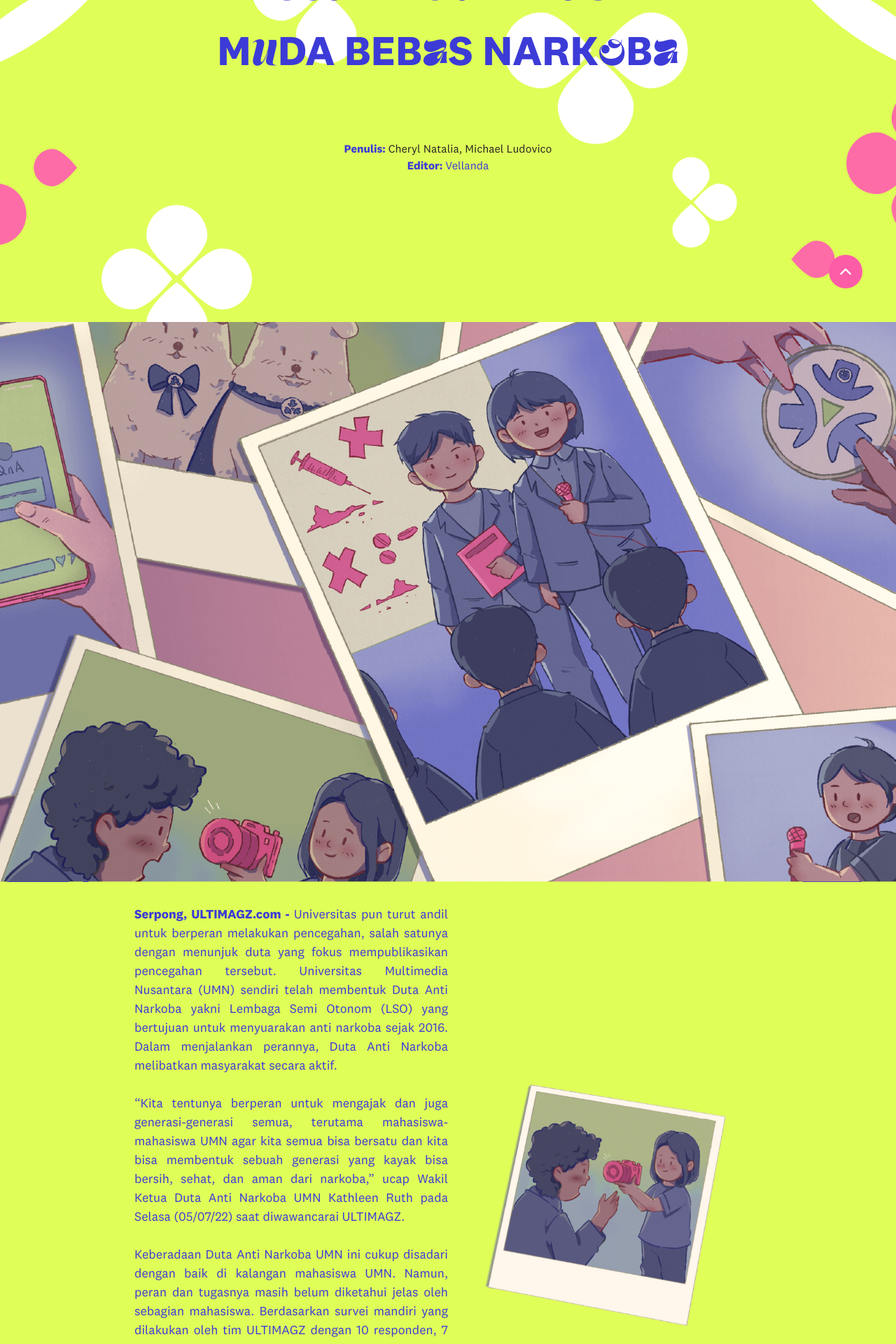
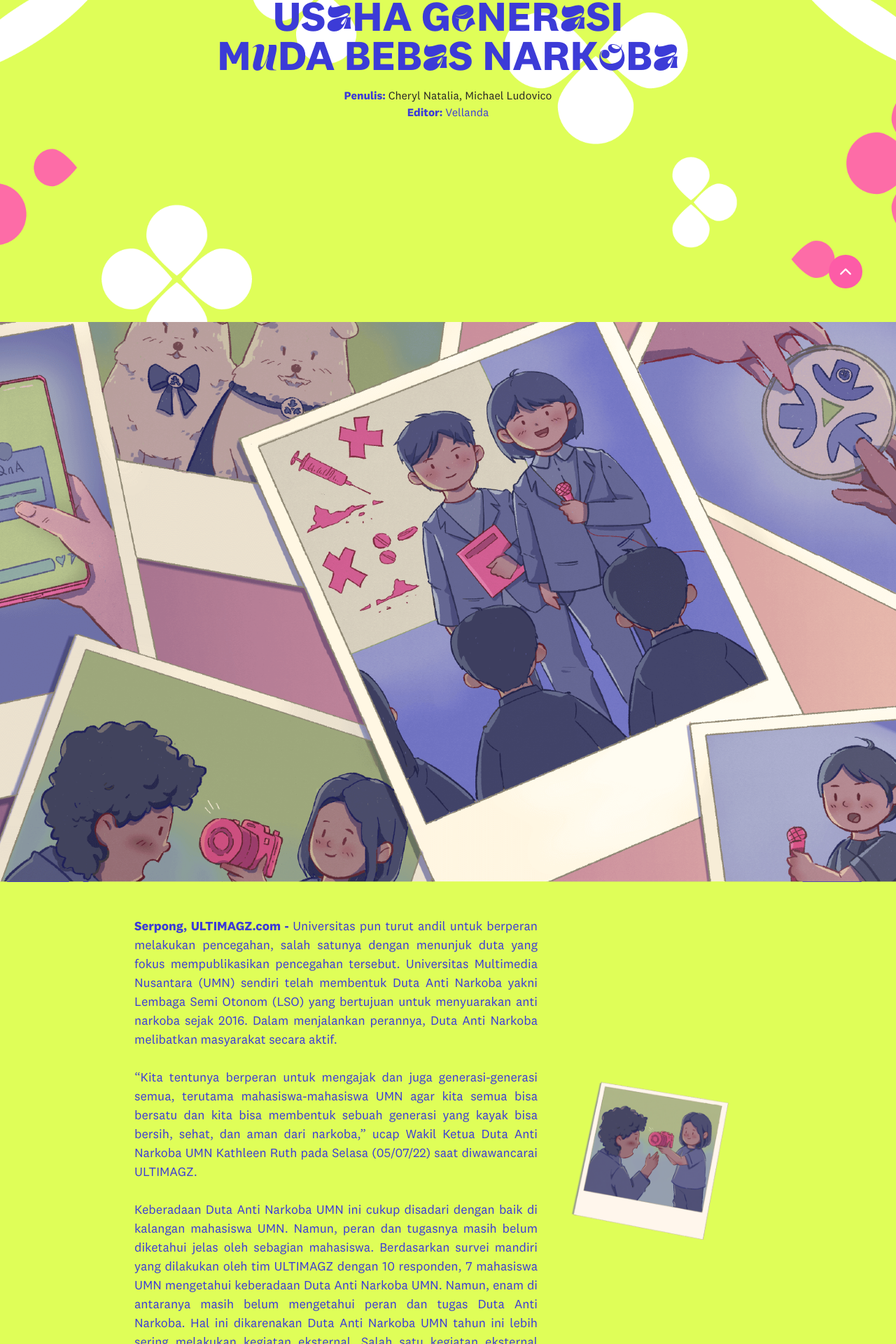
Before and after one commit to it-ultimagz/fokus-2022-react, a React (Create React App) app: page /articles/napza/inpus-peran-duta-anti-narkoba-umn in a window 1280 px wide. Shown: the part 340-2260 px from the top of the page at 70% size. Built offline with nearby package versions, Linux system fonts and the light colour scheme.

Commit message:
Update Inpus.jsx

```diff
--- a/src/pages/Inpus.jsx
+++ b/src/pages/Inpus.jsx
@@ -31,14 +31,14 @@ const Inpus = () => {
             </Text>
           </AOS>
           <AOS variants={fadeInUp} delay={0.4} triggerOnce={true}>
-            <Text fontWeight="bold" fontFamily="National2" fontSize={{ base: "4xl", md: "5xl", xl: "6xl", "2xl": "7xl" }} textAlign="center">
+            <Text mt="-1vw"lineHeight="4vw" fontWeight="bold" fontFamily="National2" fontSize={{ base: "4xl", md: "5xl", xl: "6xl", "2xl": "7xl" }} textAlign="center">
               US<S>A</S>HA G<S>E</S>NER<S>A</S>SI
               <br /> M<S>U</S>DA BEB<S>A</S>S NARK
               <S>O</S>B<S>A</S>
             </Text>
           </AOS>
         </VStack>
-        <AOS triggerOnce={true} variants={fadeInUp} mt="5rem" textAlign="center" fontFamily="National2" fontSize="md" delay={1.2}>
+        <AOS triggerOnce={true} variants={fadeInUp} mt="1rem" textAlign="center" fontFamily="National2" fontSize="md" delay={1.2}>
           <Text>
             <b>Penulis:</b>{" "}
             <Box as="span" fontWeight="300" color="var(--fokus-black)">
@@ -81,7 +81,7 @@ const Inpus = () => {
             </Text>
           </AOS>
           <AOS variants={zoomIn} delay={0.2} triggerOnce={true}>
-            <Image maxW={{ base: "60vw", lg: "35vw" }} src="/articles/napza/assets/image/inpus/Foto3.png" p="5vh" />
+            <Image maxW={{ base: "60vw", lg: "25vw" }} src="/articles/napza/assets/image/inpus/Foto3.png" p="5vh" />
           </AOS>
         </Flex>
       </Section>
@@ -113,10 +113,10 @@ const Inpus = () => {
       <Section bgImage="url('/articles/napza/assets/image/inpus/Inpus7.png')" bgRepeat="no-repeat" bgSize="cover" bgPos="center" minH="100vh" w="100vw">
         <Flex justifyContent="center" verticalAlign="center" alignSelf="center" alignItems="center" flexDirection="column" h="100%" py="4vh">
           <AOS variants={zoomIn} delay={0.2} triggerOnce={true}>
-            <Image maxW="60vw" src="/articles/napza/assets/image/inpus/wawancara.jpg" pb="3vh" />
+            <Image maxW="40vw" src="/articles/napza/assets/image/inpus/wawancara.jpg" pb="3vh" />
           </AOS>
           <AOS fontFamily="National2" variants={fadeInUp} delay={0.2} triggerOnce={true}>
-            <Flex justify="space-around" maxW="60vw" color="var(--fokus-blue)" fontWeight="300" fontSize="lg">
+            <Flex justify="space-around" maxW="55vw" color="var(--fokus-blue)" fontWeight="300" fontSize="lg">
               <Text textAlign="justify">
                 Setiap bulan, ada pula penyuluhan ke empat Sekolah Menengah Atas (SMA) seperti SMA BPK Penabur Gading Serpong dan Regina Pacis Jakarta. Duta
                 Anti Narkoba UMN juga akan melakukan kegiatan ke beberapa SMA lainnya pada bulan Juli. Tidak hanya itu, baru-baru ini, Duta Anti Narkoba UMN
@@ -136,7 +136,7 @@ const Inpus = () => {
       <Section bgColor="#dffe58" minH="100vh" w="100vw" py="4vh">
         <Flex justifyContent="center" verticalAlign="center" alignSelf="center" alignItems="center" flexDirection={{ base: "column", lg: "row" }} maxH="100%">
           <AOS variants={zoomIn} delay={0.2} triggerOnce={true}>
-            <Image maxW={{ base: "60vw", lg: "35vw" }} src="/articles/napza/assets/image/inpus/Foto7.png" p="5vh" />
+            <Image maxW={{ base: "60vw", lg: "25vw" }} src="/articles/napza/assets/image/inpus/Foto7.png" p="5vh" />
           </AOS>
           <AOS fontFamily="National2" variants={fadeInUp} delay={0.2} triggerOnce={true}>
             <Text fontSize={{ base: "lg", md: "xl" }} textAlign="justify" maxW={{ base: "", md: "60vw" }} color="var(--fokus-blue)" fontWeight="300">
```
